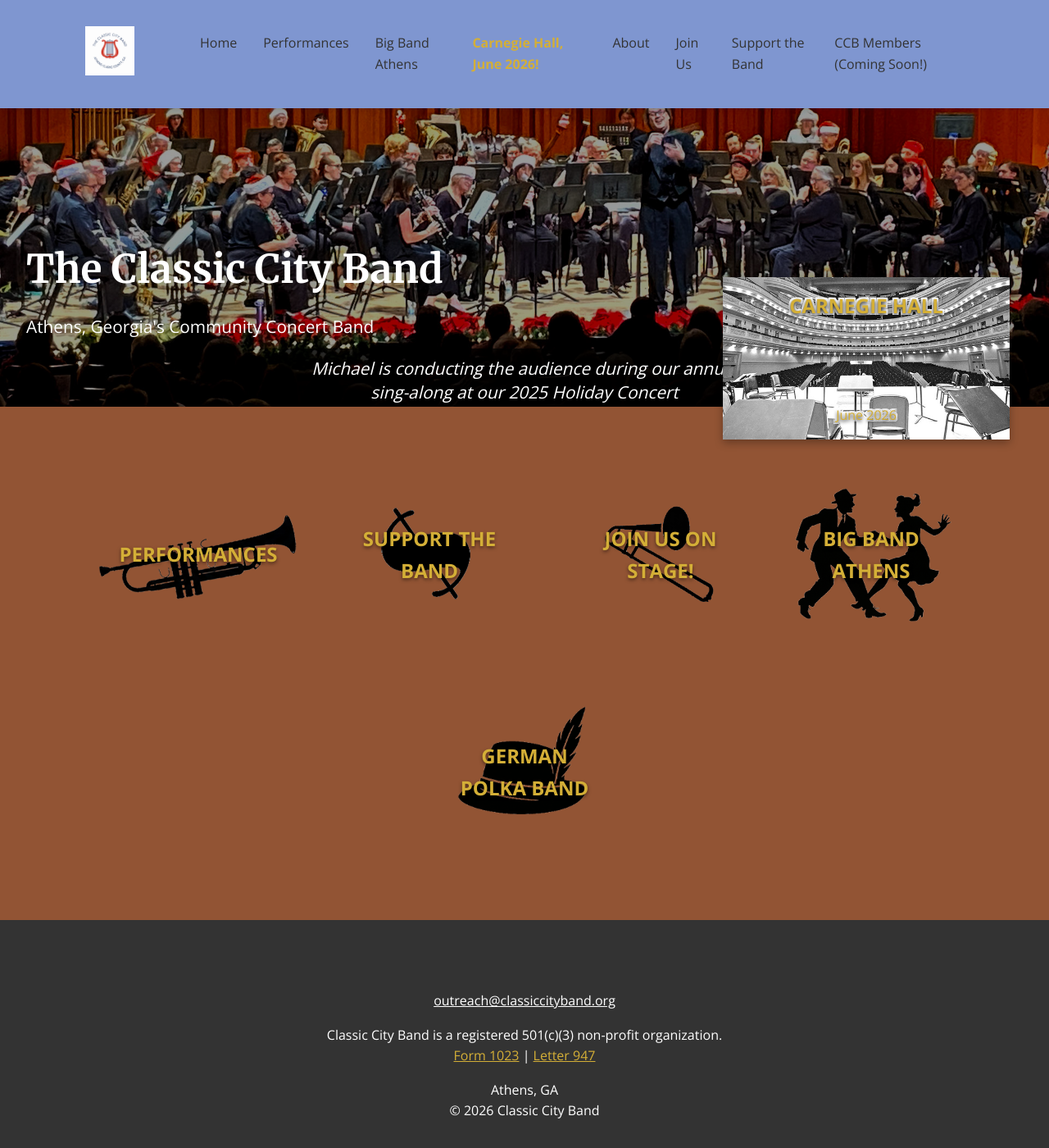
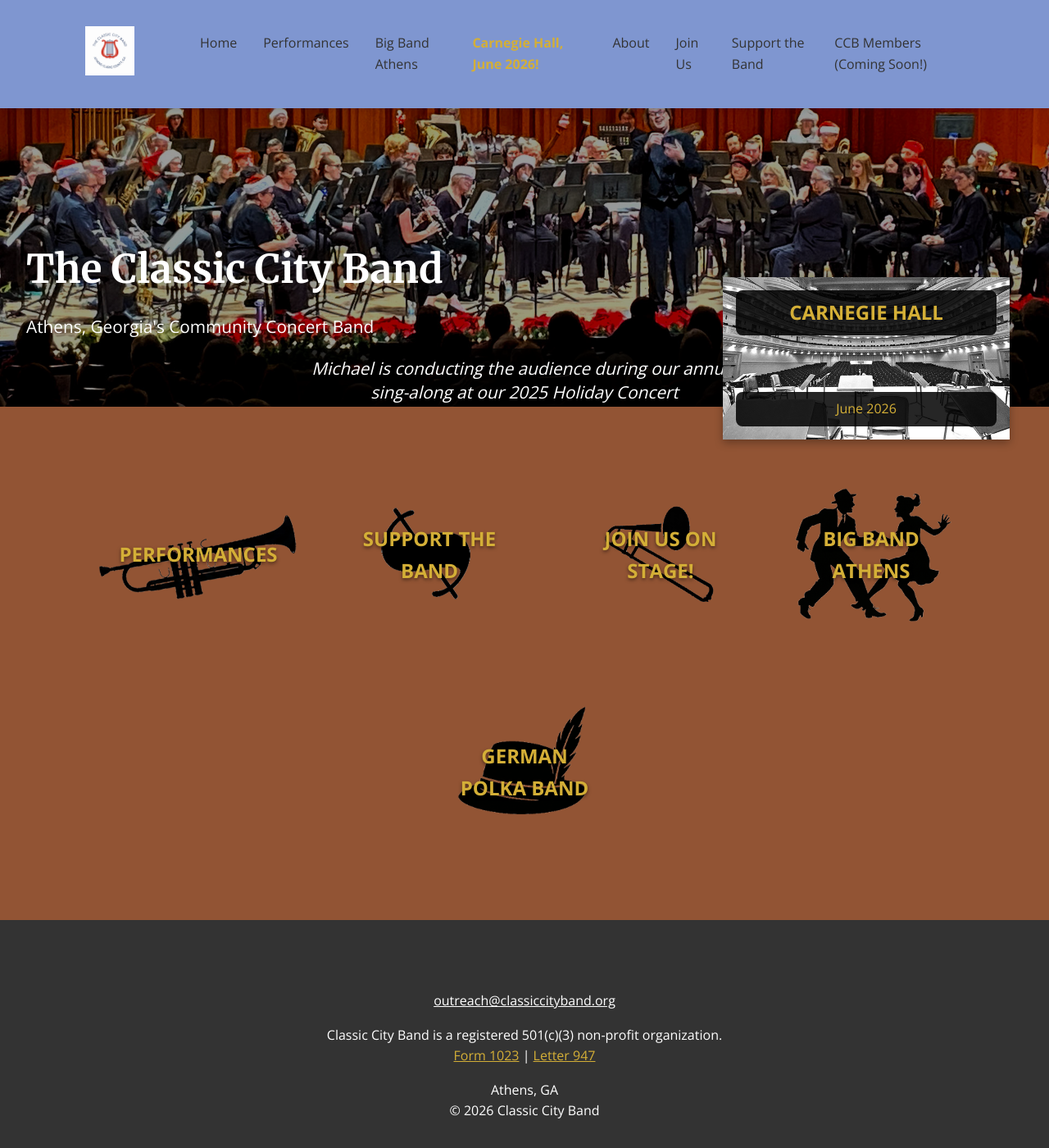
Before and after one commit to webmasterCCB/CCBwebsite, a Jekyll site: the page built from index.html, in a window 1280 px wide and 1400 px high, scrolled down 136 px. Shown: the whole window at 82% size. Built offline with Jekyll 4.4.1, drawn with Linux system fonts in a browser that asks for light colours.

Commit message:
Update style.css

```diff
--- a/assets/css/style.css
+++ b/assets/css/style.css
@@ -166,37 +166,23 @@ nav a:hover {
   font-size: 1.5rem;
   font-weight: bold;
   color: var(--accent-gold);
-  text-shadow:
-    0 2px 4px rgba(0,0,0,1),
-    -2px -2px 0 #fff,
-    2px -2px 0 #fff,
-    -2px 2px 0 #fff,
-    2px 2px 0 #fff,
-    -2px 0 0 #fff,
-    2px 0 0 #fff,
-    0 -2px 0 #fff,
-    0 2px 0 #fff;
   text-align: center;
-  padding-top: 1rem;
+  padding: 0.5rem 1rem;
+  margin: 1rem;
   display: block;
+  background: rgba(0, 0, 0, 0.85);
+  border-radius: 8px;
 }
 
 .hero .carnegie-badge .badge-subtitle {
   font-size: 1rem;
   color: var(--accent-gold);
-  text-shadow:
-    0 2px 4px rgba(0,0,0,1),
-    -2px -2px 0 #fff,
-    2px -2px 0 #fff,
-    -2px 2px 0 #fff,
-    2px 2px 0 #fff,
-    -2px 0 0 #fff,
-    2px 0 0 #fff,
-    0 -2px 0 #fff,
-    0 2px 0 #fff;
   text-align: center;
-  padding-bottom: 1rem;
+  padding: 0.5rem 1rem;
+  margin: 1rem;
   display: block;
+  background: rgba(0, 0, 0, 0.85);
+  border-radius: 8px;
 }
 
 .btn {
```
